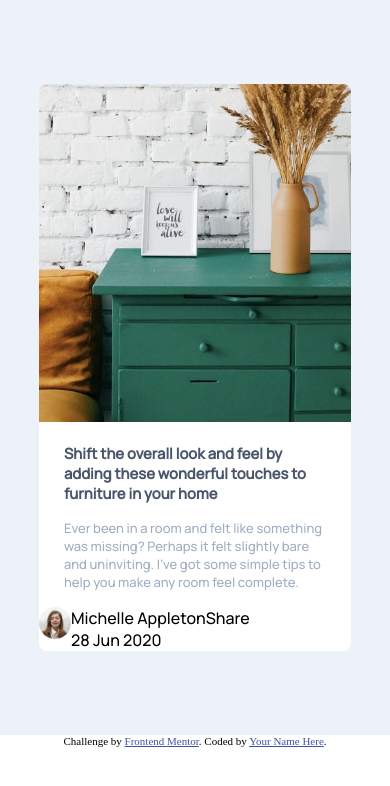
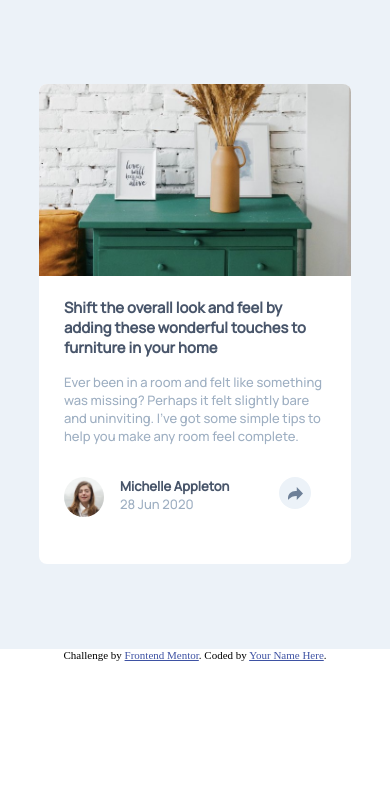
Before and after one commit to koreynichols/article-preview-component, a plain HTML site: page index.html in a window 390 px wide. Drawn offline with Linux system fonts and the light colour scheme.

Commit message:
finished mobile style

```diff
--- a/index.html
+++ b/index.html
@@ -24,15 +24,18 @@
         to help you make any room feel complete.</p>
       </div>
       <div class="article-footer">
-        <img src="./images/avatar-michelle.jpg" alt="image of article writer">
+        <img class="creator-image" src="./images/avatar-michelle.jpg" alt="image of article writer">
         <div class="article-creator-info">
           <div class="creator-name">
             Michelle Appleton
           </div>
-          28 Jun 2020
+          <div class="create-date">
+            28 Jun 2020
+          </div>
         </div>
-
-        Share
+        <div class="share-icon">
+          <img src="./images/icon-share.svg" alt="">
+        </div>
       </div>
     </div>
   </main>
--- a/style.css
+++ b/style.css
@@ -19,6 +19,7 @@ main {
 
 .article-preview-container {
     width: 80vw;
+    height: 30rem;
     margin: 0 auto;
     border-radius: .5rem;
     overflow: hidden;
@@ -28,7 +29,7 @@ main {
 
 .article-image {
     width: 100%;
-    height: 40vh;
+    height: 40%;
     object-fit: cover;
     object-position: 0% 20%;
 }
@@ -52,11 +53,37 @@ main {
 
 .article-footer {
     display: flex;
+    gap: 1rem;
+    padding: 1rem 8%;
 }
 
-.article-footer img {
+.creator-image {
     border-radius: 50%;
+    height: 2.5rem;
+}
+
+.creator-name{
+    font-size: 13px;
+    font-weight: 700;
+    color: var(--very-dark-grayish-blue)
+}
+
+.create-date {
+    font-size: 13px;
+    color: var(--grayish-blue)
+}
+
+.share-icon {
+    margin-left: 13%;
+    background-color: var(--light-grayish-blue);
+    display: flex;
+    align-items: center;
+    justify-content: center;
+    border-radius: 50%;
+    width: 2rem;
     height: 2rem;
 }
+
+
 .attribution { font-size: 11px; text-align: center; }
 .attribution a { color: hsl(228, 45%, 44%); }
```
